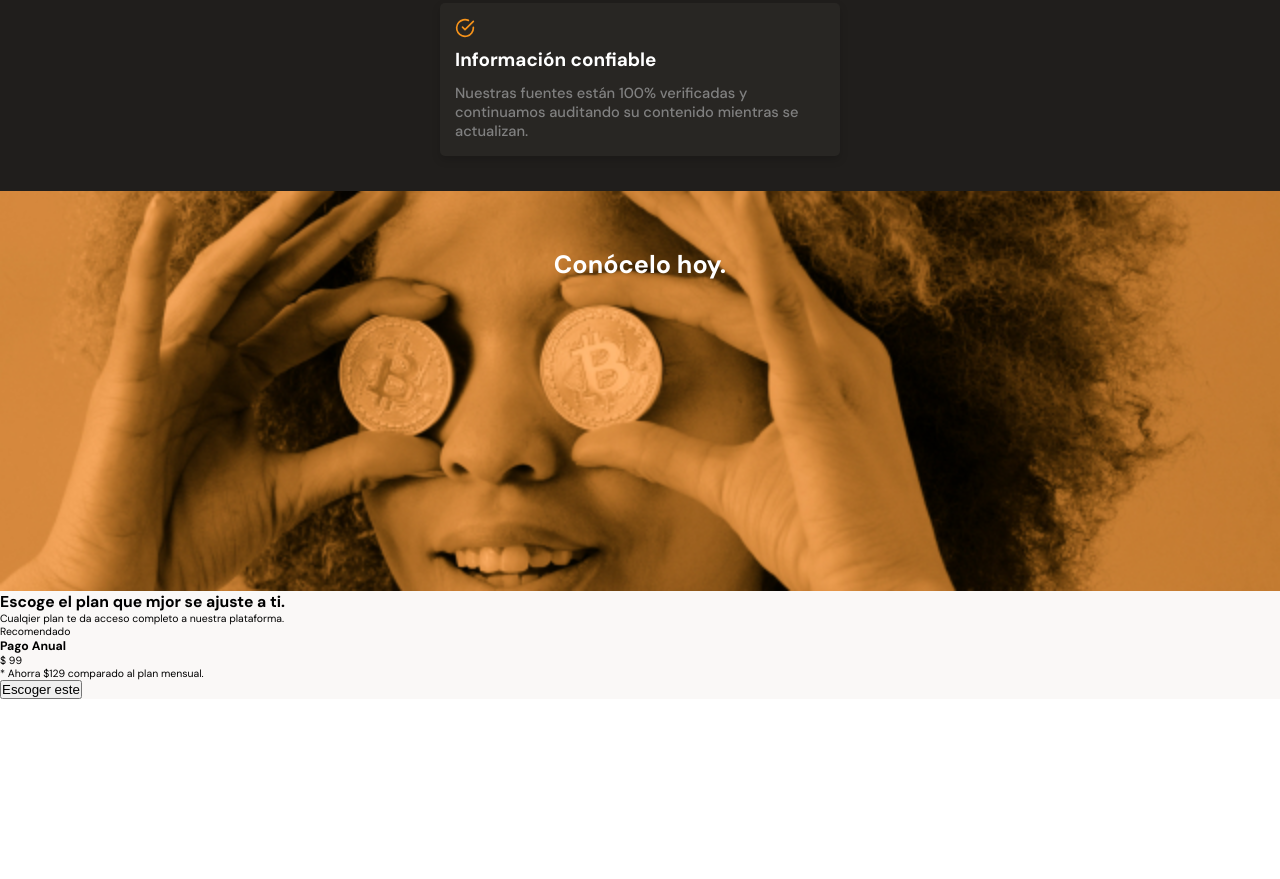
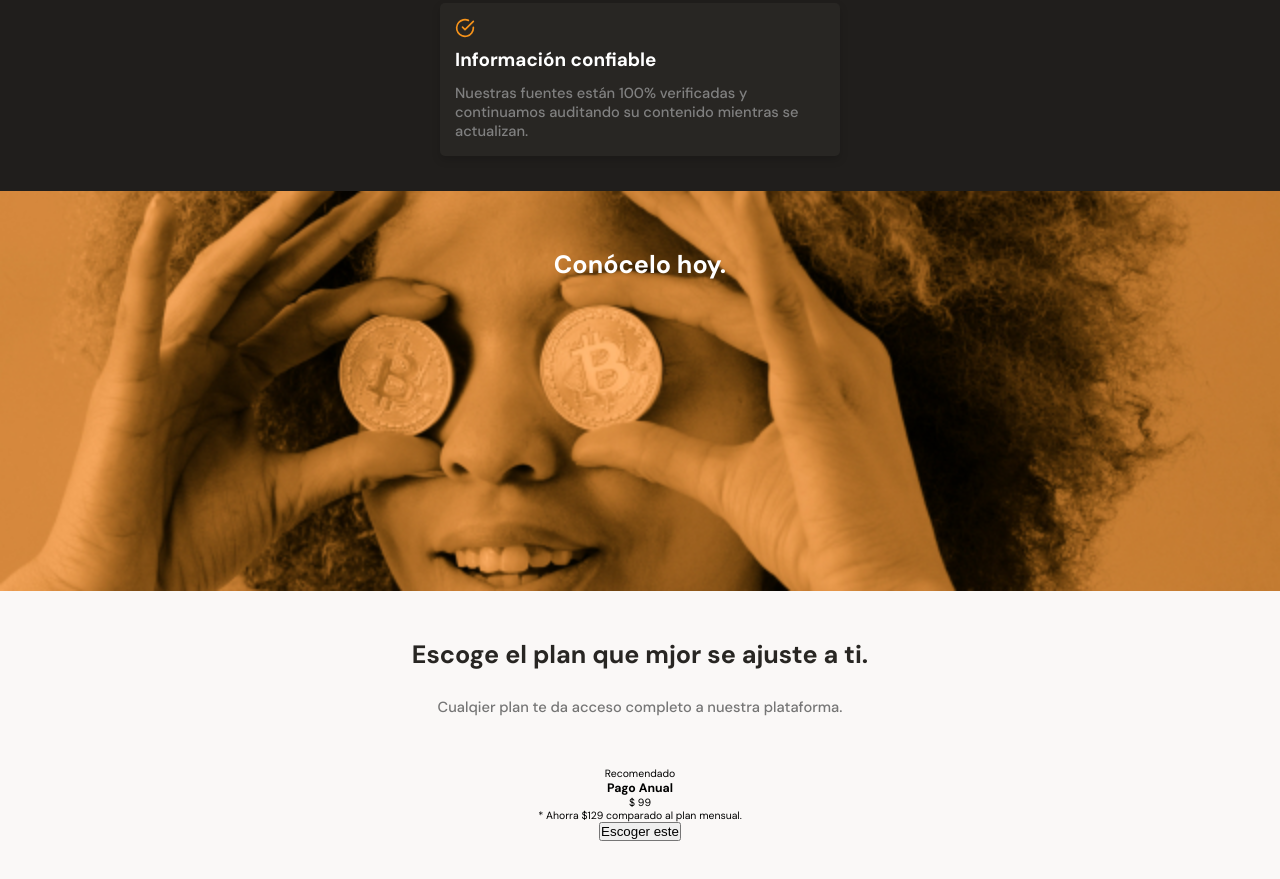
Before and after one commit to CesarTurca/Mobile-First, a plain HTML site: page index.html in a window 1280 px wide. Shown: the part 2180-3059 px from the top of the page. Before the commit the page ends 2879 px from the top, so only its background shows below. Drawn offline with Linux system fonts and the light colour scheme.

Commit message:
Aplicando estilos base a la sección de planes

```diff
--- a/index.html
+++ b/index.html
@@ -113,7 +113,7 @@
             <h2>Conócelo hoy.</h2>
         </section>
         <section id="plans" class="main-plans-container">
-            <div class="plans--tittle">
+            <div class="plans--title">
                 <h2>Escoge el plan que mjor se ajuste a ti.</h2>
                 <p>Cualqier plan te da acceso completo a nuestra plataforma.</p>
             </div>
--- a/style.css
+++ b/style.css
@@ -385,3 +385,34 @@ main {
     line-height: 2.6rem;
     color: var(--just-white);
 }
+
+.main-plans-container {
+    width: 100%;
+    min-width: 320px;
+    padding-bottom: 70px;
+    text-align: center;
+}
+
+.plans--title {
+    width: 90%;
+    min-width: 288px;
+    height: auto;
+    margin: 0 auto;
+    margin-bottom: 50px;
+}
+
+.plans--title h2 {
+    padding-top: 50px;
+    font-size: 2.4rem;
+    font-weight: bold;
+    line-height: 2.6rem;
+    color: var(--warm-black-1)
+}
+
+.plans--title p {
+    padding-top: 30px;
+    font-size: 1.4rem;
+    font-weight: 500;
+    line-height: 1.8rem;
+    color: #757575;
+}
```
